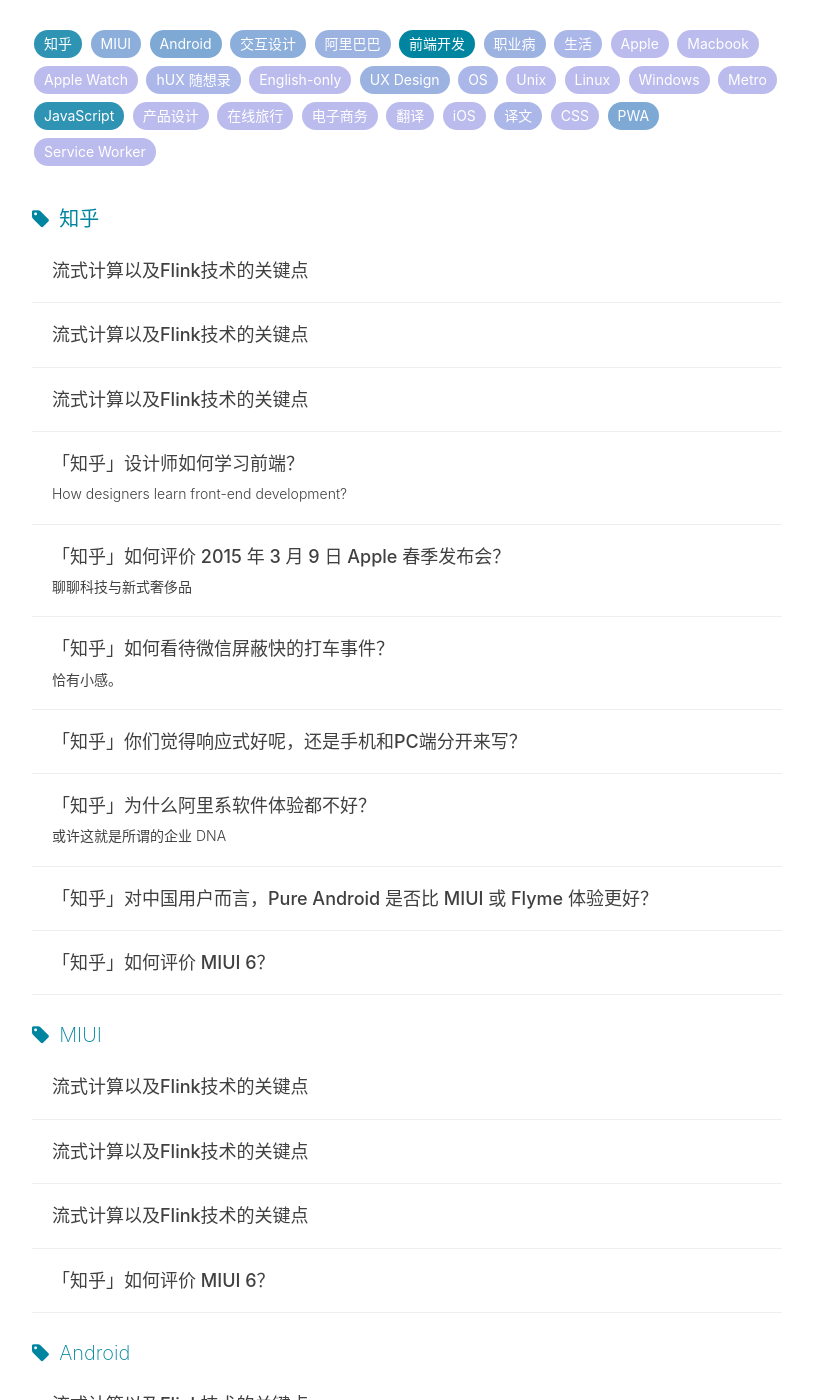
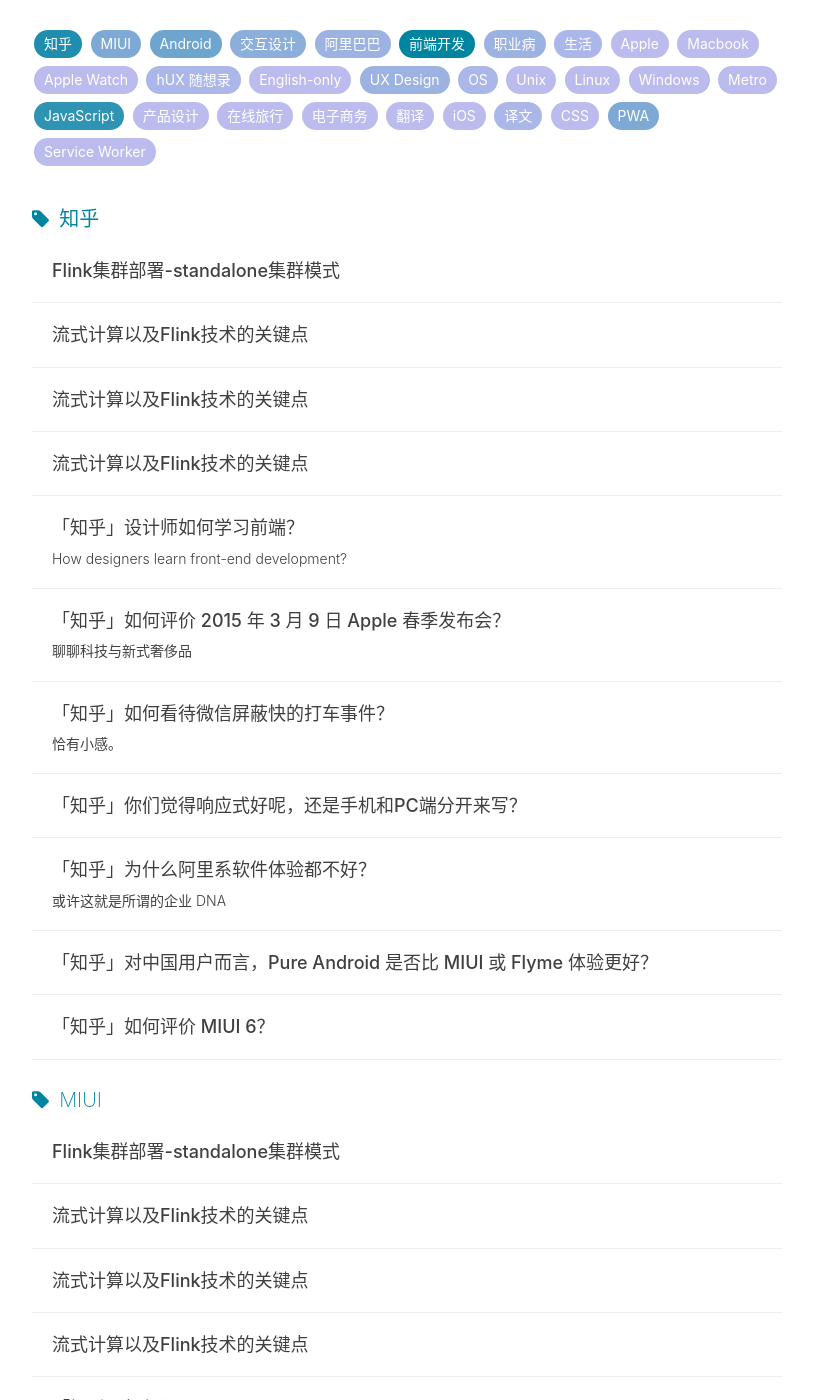
Before and after one commit to PiaoMiaoky/PiaoMiaoky.github.io, a Jekyll site: the page built from tags.html, in a window 1280 px wide and 1400 px high, scrolled down 238 px. Shown: the whole window, without its empty margins (233-1046 px from the left). Built offline with Jekyll 4.4.1, drawn with Linux system fonts in a browser that asks for light colours; nearby versions of some CDN libraries; comment, search, counter and statistics services are not loaded; part of the change alters nothing that is shown; some of the changed text lies outside the part shown.

Commit message:
flink集群部署模式，standalone集群部署步骤

```diff
--- a/_posts/2023-06-27-flink-core-content.markdown
+++ b/_posts/2023-06-27-flink-core-content.markdown
@@ -89,3 +89,96 @@ tags:
 5. Flink 1.11之前只能在Client中生成
 
 ## 集群部署模式
+### 集群部署模式对比
+<div>
+   <blockquote>根据以下两种条件将集群部署模式分为三种类型
+   </blockquote>
+</div>
+
+1. 集群的生命周期和资源隔离
+2. 根据程序main()方法执行在Client还是JobManager
+
+#### Session Mode
+- 共享JobManager和TaskManager,所有体检的Job都在一个Runtime中运行
+#### Per-Job Mode
+- 独享JobManager与TaskManager,好比为每个Job单独启动一个Runtime
+#### Application Mode(1.11版本提出)
+- Application的main()运行在Cluster上,而不在客户端
+- 每个Application对应一个Runtime,Application中可以包含多个Job
+
+### Session集群运行模式
+<br>![img](/img/in-post/post-flink/img_13.png)
+- Session集群运行模式:
+  - JobManager与TaskManager共享
+  - 客户端通过RPC或者Rest Api连接集群的管理节点(master JobManager)
+  - Deployer 需要上传依赖的 Dependences jar
+  - Deployer 需要生成JobGraph,并提交到管理节点
+  - JobManager的生命周期不受提交的Job影响,会长期运行
+- Session运行模式优点
+  - 资源充分共享,提升资源利用率
+  - Job在Flink Session集群中管理,运维简单
+- Session运行模式缺点
+  - 资源隔离相对较差
+  - 非Native类型部署,TaskManager不易扩展,Slot计算资源伸缩性差
+
+### Per-Job运行模式
+<br>![img](/img/in-post/post-flink/img_14.png)
+- Per-Job运行模式:
+   - 单个Job独享JobManager与TaskManager
+   - TaskManager中的Slot资源根据Job指定
+   - Deployer 需要上传依赖的 Dependences jar
+   - 客户端Deployer 生成JobGraph,并提交到管理节点
+   - JobManager的生命周期和Job生命周期绑定
+- Per-Job运行模式优点
+   - Job与Job之间资源隔离充分
+   - 资源根据Job需要进行申请,TaskManager Slots数量可以不同
+- Per-Job运行模式缺点
+   - 资源相对比较浪费,JobManager需要消耗资源
+   - Job管理完全交给ClusterManagement,管理复杂
+
+#### Session集群与Per-Job类型集群问题
+为什么不直接把这些工作交给JobManager？从而减轻Client压力
+<br>![img](/img/in-post/post-flink/img_15.png)
+
+### Application Mode集群运行模式
+<br>![img](/img/in-post/post-flink/img_16.png)
+- Application Mode类型集群模式(1.11版本):
+   - 每个Application对应一个JobManager,且一个Application可以运行多个Job
+   - 客户端无需将Dependencies 上传到JobManager,仅负责管理Job的提交和管理
+   - main()方法运行在JobManager中,将JobGraph的生成放在集群上运行,客户端压力降低
+- Application Mode类型集群模式优点
+   - 有效降低带宽消耗和客户端负载
+   - Application间实现资源隔离,Application中实现资源共享
+- Application Mode类型集群模式缺点
+   - 功能太新,未经过生产验证
+   - 仅支持yarn和Kubernetes
+
+## 集群部署-Cluster Management支持
+<br>![img](/img/in-post/post-flink/img_17.png)
+<div>
+   <blockquote>Flink支持以下资源管理器部署集群
+   </blockquote>
+</div>
+
+1. standalone
+2. hadoop yarn
+3. Apache Mesos
+4. Docker
+5. Kubernetes
+
+### Flink集群部署对比
+<br>![img](/img/in-post/post-flink/img_18.png)
+
+### Native集群部署
+1. 当在ClusterManagement上启动Session集群时,只启动JobManager实例,不启动TaskManager
+<br>![img](/img/in-post/post-flink/img_19.png)
+2. 当提交Job-1后根据Job的资源申请,动态启动TaskManager满足计算需求
+<br>![img](/img/in-post/post-flink/img_20.png)
+3. 继续提交Job-2、Job-3时后,再次向ClusterManagement中申请TaskManager资源
+<br>![img](/img/in-post/post-flink/img_21.png)
+
+总结:
+<br>![img](/img/in-post/post-flink/img_22.png)
+- Session集群根据实际提交的Job,动态申请和启动TaskManager计算资源
+- 支持Native部署模式的有yarn,kubernetes,Mesos资源管理器
+- standalone不支持Native部署
--- /dev/null
+++ b/_posts/2023-06-28-flink-cluster-deploy-standalone.markdown
@@ -0,0 +1,36 @@
+---
+layout:     post
+title:      "Flink集群部署-standalone集群模式"
+date:       2023-06-28 02:14:00
+author:     "kevinkang"
+header-img: "img/post-bg-miui6.jpg"
+tags:
+    - 知乎
+    - MIUI
+    - Android
+---
+## Standalone集群
+<br>![img](/img/in-post/post-flink/img_23.png)
+- 集群特点:
+  - 分布式多台物理主机部署
+  - 依赖于java 8或者java 11 jdk环境
+  - 仅支持Session模式提交Job
+  - 支持高可用配置(Master主备)
+
+### Standalone (单机) 集群部署
+<br>![img](/img/in-post/post-flink/img_24.png)
+1. JobManager和TaskManager全部在一台机器上运行
+2. 支持Linux和Mac OS X上部署,windows机器需要安装Cygwin或WSL环境
+3. 依赖java 8或者java 11 jdk环境
+4. 仅适合本地测试,不适用于生产环境
+5. 仅支持session模式提交job
+6. 不支持高可用
+
+#### Standalone (单机) 集群部署步骤
+<br>![img](/img/in-post/post-flink/img_25.png)
+1. 下载安装Flink安装包或者源码编译生成
+2. 解压安装包
+3. 启动Flink集群
+
+#### Standalone (多机) 集群部署步骤
+<br>![img](/img/in-post/post-flink/img_26.png)
```
Also changed, not shown: img/in-post/post-flink/img_13.png (added), img/in-post/post-flink/img_14.png (added), img/in-post/post-flink/img_15.png (added), img/in-post/post-flink/img_16.png (added), img/in-post/post-flink/img_17.png (added), img/in-post/post-flink/img_18.png (added), img/in-post/post-flink/img_19.png (added), img/in-post/post-flink/img_20.png (added), img/in-post/post-flink/img_21.png (added), img/in-post/post-flink/img_22.png (added), img/in-post/post-flink/img_23.png (added), img/in-post/post-flink/img_24.png (added), img/in-post/post-flink/img_25.png (added), img/in-post/post-flink/img_26.png (added).
